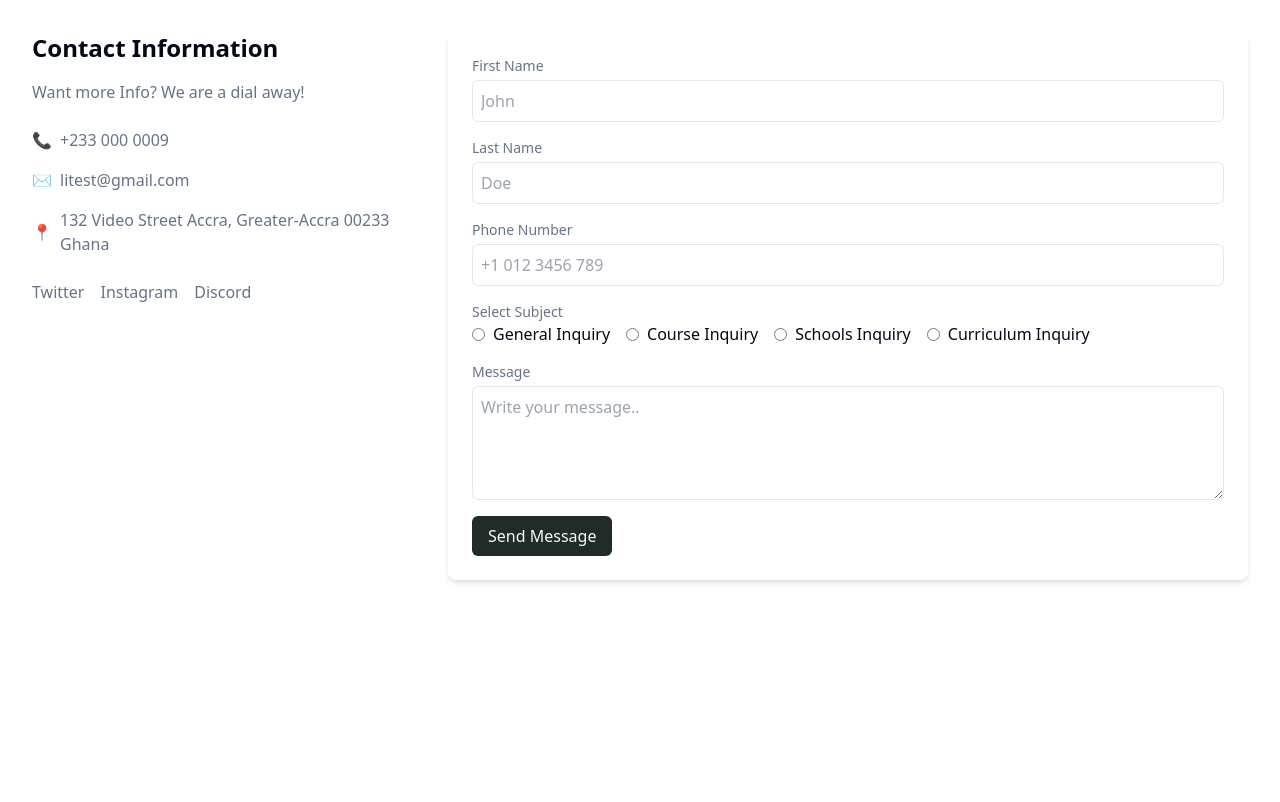
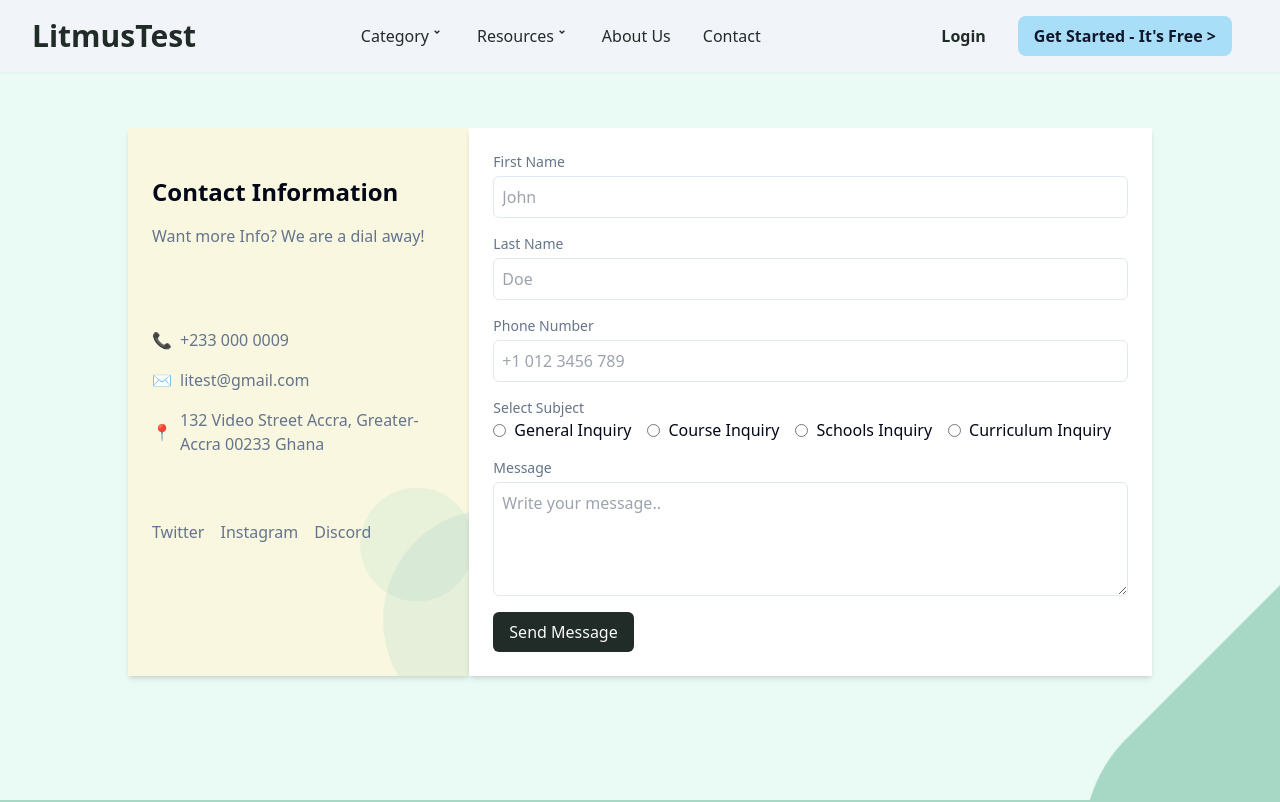
Before and after one commit to mestafrica/DigiCurriculum, a React (Vite) app in the folder frontend/: page /contact in a window 1280 px wide. Shown: the top 802 px of the page. Built offline with nearby package versions, Linux system fonts and the light colour scheme; a web font is replaced by a local one.

Commit message:
contact pager wrapping

```diff
--- a/frontend/src/App.jsx
+++ b/frontend/src/App.jsx
@@ -5,7 +5,7 @@ import Signup from "./pages/register/Signup";
 import CompleteSignup from "./pages/register/OtpPage";
 import Profile from "./pages/register/Profile";
 import SignIn from "./pages/register/Login";
-import ContactForm from "./components/Contacts/contacts";
+import ContactPage from "./pages/ContactPage";
 
 const routes = [
   { path: "/", element: <Home /> },
@@ -13,7 +13,7 @@ const routes = [
   { path: "/profile", element: <Profile /> },
   { path: "/completesignup", element: <CompleteSignup /> },
   { path: "/signin", element: <SignIn /> },
-  { path: "/contact", element: <ContactForm /> },
+  { path: "/contact", element: <ContactPage /> },
 ];
 
 function App() {
--- a/frontend/src/components/Contacts/contacts.jsx
+++ b/frontend/src/components/Contacts/contacts.jsx
@@ -1,4 +1,6 @@
 import React, { useState } from "react";
+import bgFrame from "../../assets/images/Frame5.png"
+import bgFrame2 from "../../assets/images/Frame1.png"
 
 const ContactForm = () => {
   // State to store form data
@@ -61,15 +63,19 @@ const ContactForm = () => {
   };
 
   return (
-    <div className="grid grid-cols-1 md:grid-cols-3 p-8 bg-background gap-8">
-     <div className="md:col-span-1">
+    <div className="lg:min-h-screen md:max-h-screen grid grid-cols-1 md:grid-cols-3 lg:px-32 lg:py-32 md:p-10 bg-cover bg-center"
+    style={{ backgroundImage: `url(${bgFrame})` }}>
+     <div className="md:col-span-1 bg-cover shadow-md" style={{ backgroundImage: `url(${bgFrame2})` }}>
+     <div className=" p-8 md:p-6">
+      <div className="pt-6">
         <h2 className="text-xl md:text-2xl font-bold mb-4">
           Contact Information
         </h2>
         <p className="text-sm md:text-base text-muted-foreground mb-6">
           Want more Info? We are a dial away!
         </p>
-        <div className="flex items-center mb-4">
+        </div>
+        <div className="flex items-center mb-4 mt-10 pt-10">
           <span className="mr-2">📞</span>
           <span className="text-muted-foreground">+233 000 0009</span>
         </div>
@@ -83,7 +89,7 @@ const ContactForm = () => {
             132 Video Street Accra, Greater-Accra 00233 Ghana
           </span>
         </div>
-        <div className="flex space-x-4 mt-6">
+        <div className="flex space-x-4 mt-6 pt-10">
           <a href="#" className="text-muted-foreground hover:text-primary">
             Twitter
           </a>
@@ -95,9 +101,10 @@ const ContactForm = () => {
           </a>
         </div>
       </div>
+      </div>
       <div className="md:col-span-2">
         <form
-          className="bg-card p-4 md:p-6 rounded-lg shadow-md"
+          className="bg-card p-4 md:p-6 shadow-md"
           onSubmit={handleSubmit}
         >
           <div className="mb-4">
@@ -240,7 +247,7 @@ const ContactForm = () => {
           </button>
         </form>
       </div>
-    </div>
+      </div>
   );
 };
 
--- /dev/null
+++ b/frontend/src/pages/ContactPage.jsx
@@ -0,0 +1,15 @@
+import ContactForm from "@/components/Contacts/contacts";
+import PageLayout from "@/components/PageLayout/pageLayout";
+import React from "react";
+
+const ContactPage = () => {
+  return (
+    <>
+      <PageLayout>
+        <ContactForm />
+      </PageLayout>
+    </>
+  );
+};
+
+export default ContactPage;
```
Also changed, not shown: frontend/src/assets/images/Frame1.png (added), frontend/src/assets/images/Frame5.png (added).
